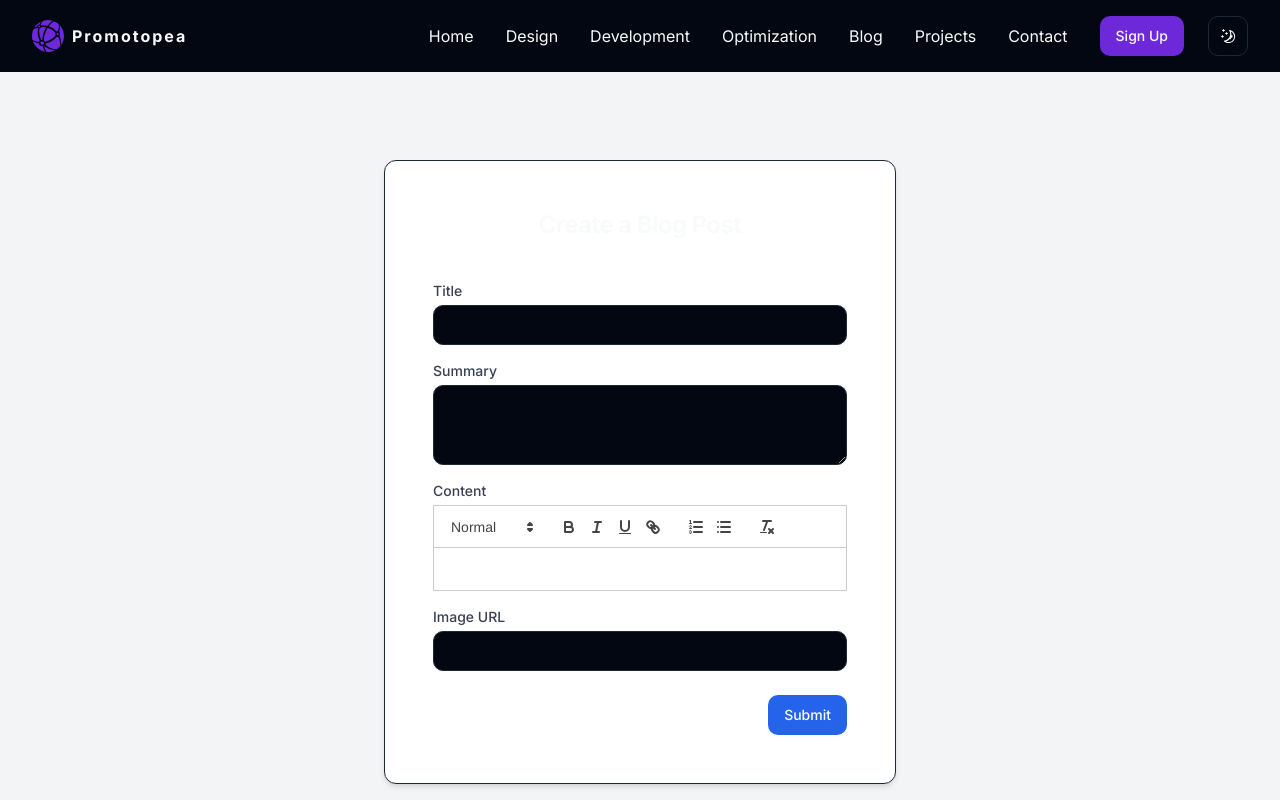
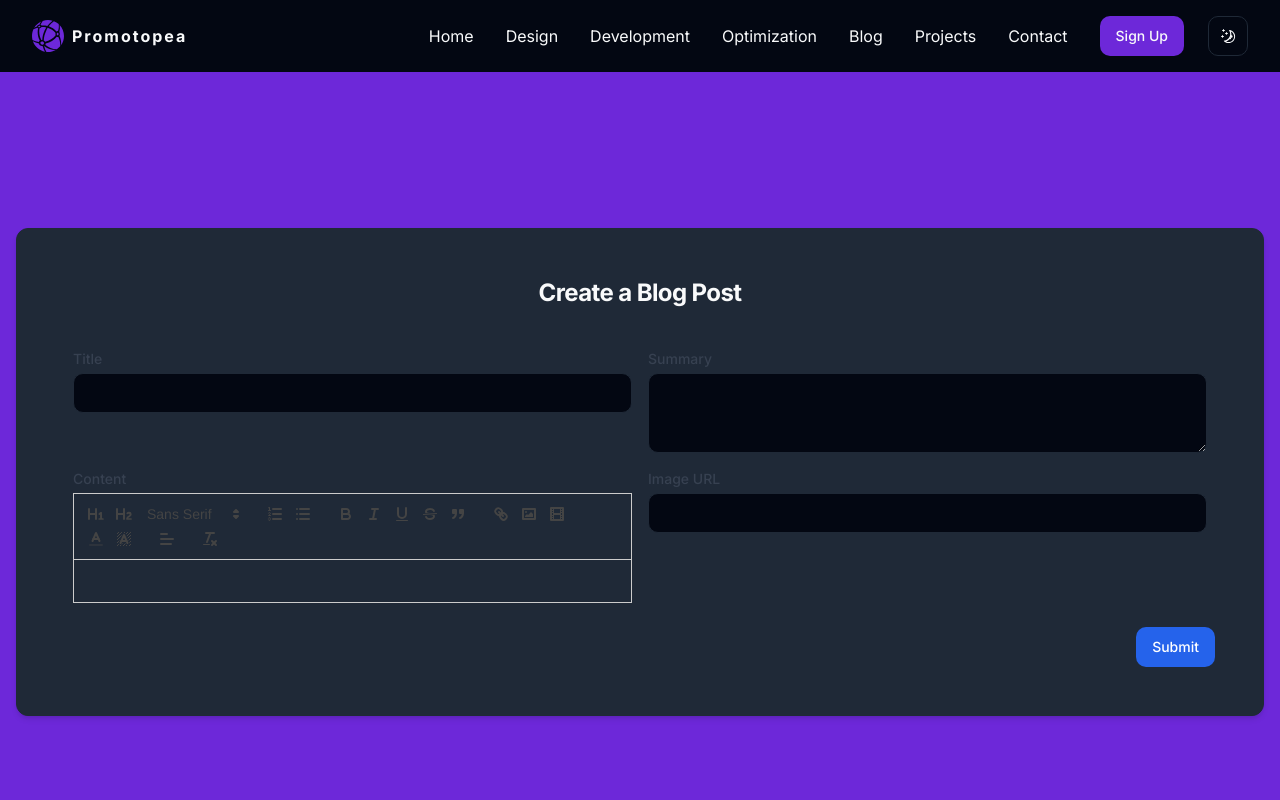
Before and after one commit to kabirshuvo/Nextgen-Agency-App, a Next.js app: page /blog/writeBlog in a window 1280 px wide. Shown: the top 800 px of the page. Built offline with nearby package versions, Linux system fonts and the light colour scheme; no server answers.

Commit message:
react quile updated

```diff
--- a/src/app/(pages)/blog/[id]/page.tsx
+++ b/src/app/(pages)/blog/[id]/page.tsx
@@ -5,7 +5,7 @@ import { useEffect, useState } from "react";
 import { useParams } from "next/navigation";
 import Image from "next/image";
 import axios from "axios";
-import { BlogPost } from "@/types/types"; // Adjust the import path as needed
+import { BlogPost } from "@/types/types";
 
 const BlogPostPage = () => {
   const [blogPost, setBlogPost] = useState<BlogPost | null>(null);
@@ -53,12 +53,14 @@ const BlogPostPage = () => {
         <Image
           src={blogPost.imageUrl}
           alt={blogPost.title}
-          width={800}
-          height={400}
+          width={400}
+          height={200}
           priority={blogPost.imageUrl === "/images/adobe-illustrator-cc.svg"}
         />
       )}
-      <p>{blogPost.content}</p>
+      <p>
+        <div dangerouslySetInnerHTML={{ __html: blogPost.content }} />
+      </p>
     </div>
   );
 };
--- a/src/app/(pages)/dashboard/page.tsx
+++ b/src/app/(pages)/dashboard/page.tsx
@@ -1,12 +1,12 @@
 "use client";
 import { useState } from "react";
-import WriteBlogPage from "../blog/writeBlog/page"; // Import your pages/components accordingly
+import WriteBlogPage from "../blog/writeBlog/page";
 import AdminUsers from "../../admin/users/page";
 import AdminMessages from "../../admin/messages/page";
 import SettingsPage from "../../admin/settings/page";
 
 const SmartDashboard = () => {
-  const [currentPage, setCurrentPage] = useState<string>("users"); // Default page is "users"
+  const [currentPage, setCurrentPage] = useState<string>("users");
 
   const renderPage = () => {
     switch (currentPage) {
--- a/src/components/backendComponents/BlogPostForm.tsx
+++ b/src/components/backendComponents/BlogPostForm.tsx
@@ -60,9 +60,21 @@ const BlogPostForm = () => {
     }
   };
 
+  const modules = {
+    toolbar: [
+      [{ header: "1" }, { header: "2" }, { font: [] }],
+      [{ list: "ordered" }, { list: "bullet" }],
+      ["bold", "italic", "underline", "strike", "blockquote"],
+      ["link", "image", "video"],
+      [{ color: [] }, { background: [] }],
+      [{ align: [] }],
+      ["clean"],
+    ],
+  };
+
   return (
-    <div className="flex justify-center items-center min-h-screen bg-gray-100">
-      <Card className="max-w-lg w-full mx-4 p-6 shadow-md bg-white">
+    <div className="flex justify-center items-center min-h-screen bg-primary">
+      <Card className="max-w-7xl w-full mx-4 p-6 shadow-md bg-secondary">
         <CardHeader>
           <CardTitle className="text-center text-2xl font-bold mb-4">
             Create a Blog Post
@@ -71,7 +83,8 @@ const BlogPostForm = () => {
         <form onSubmit={handleSubmit}>
           <CardContent className="space-y-4">
             {message && <p className="text-center text-green-500">{message}</p>}
-            <div>
+            <div className="flex flex-wrap">
+              <div className="w-full lg:w-1/2 px-2">
                 <Label
                   htmlFor="title"
                   className="block text-sm font-medium text-gray-700"
@@ -87,7 +100,7 @@ const BlogPostForm = () => {
                   className="mt-1 block w-full"
                 />
               </div>
-            <div>
+              <div className="w-full lg:w-1/2 px-2">
                 <Label
                   htmlFor="summary"
                   className="block text-sm font-medium text-gray-700"
@@ -102,7 +115,9 @@ const BlogPostForm = () => {
                   className="mt-1 block w-full"
                 />
               </div>
-            <div>
+            </div>
+            <div className="flex flex-wrap">
+              <div className="w-full lg:w-1/2 px-2">
                 <Label
                   htmlFor="content"
                   className="block text-sm font-medium text-gray-700"
@@ -114,10 +129,11 @@ const BlogPostForm = () => {
                   value={content}
                   onChange={setContent}
                   theme="snow"
+                  modules={modules}
                   className="mt-1 block w-full"
                 />
               </div>
-            <div>
+              <div className="w-full lg:w-1/2 px-2">
                 <Label
                   htmlFor="imageUrl"
                   className="block text-sm font-medium text-gray-700"
@@ -131,6 +147,7 @@ const BlogPostForm = () => {
                   onChange={(e) => setImageUrl(e.target.value)}
                   className="mt-1 block w-full"
                 />
+              </div>
             </div>
           </CardContent>
           <CardFooter className="flex justify-end">
```
Lines whose indentation alone changed are shown as unchanged.
